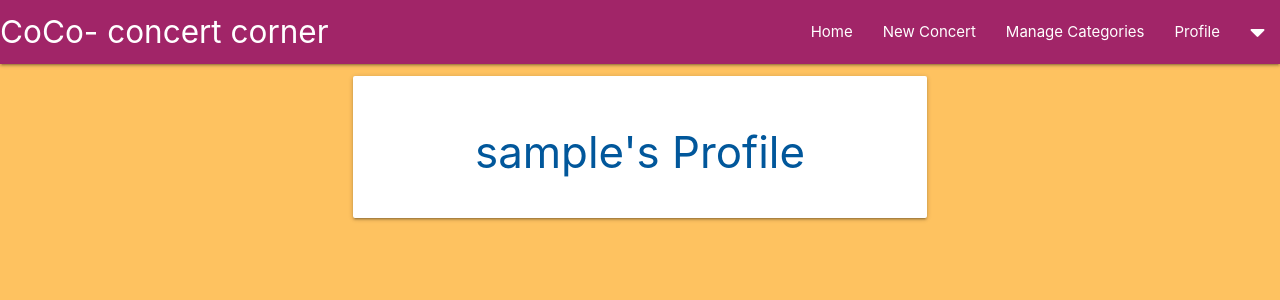
After one commit to komfiGolabi/CoCo-Concert-Corner, a Flask app: page /profile/1 in a window 1280 px wide. The commit adds this page. Shown: the top 300 px of the page. Run offline with Flask 2, Linux system fonts and the light colour scheme; the visitor is signed in with stand-in values (Sample User, id 1); a database or web service that is not in the repository returns one stand-in record (values such as "Sample title"); some libraries are stand-ins or nearby versions.

Commit message:
created a profile page and its functionality

```diff
--- a/app.py
+++ b/app.py
@@ -45,6 +45,7 @@ def register():
         # put the new user into 'session' cookie
         session["user"] = request.form.get("username").lower()
         flash("You have succesfully registered to CoCo!")
+        return redirect(url_for("profile", username=session["user"]))
     return render_template("register.html")
 
 
@@ -60,7 +61,10 @@ def login():
             if check_password_hash(
                 existing_user["password"], request.form.get("password")):
                     session["user"] = request.form.get("username").lower()
-                    flash("Welcome, {}".format(request.form.get("username")))
+                    flash("Welcome, {}".format(
+                        request.form.get("username")))
+                    return redirect(url_for(
+                        "profile", username=session["user"]))
             else:
                 # invalid password match
                 flash("Oops, your password/username is incorrect!")
@@ -71,6 +75,14 @@ def login():
             flash("Oops, your password/username is incorrect!")
             return redirect(url_for("login"))
 
+
+@app.route("/profile/<username>", methods=["GET", "POST"])
+def profile(username):
+    # grab the session user's username from db
+    username = mongo.db.users.find_one(
+        {"username": session["user"]})["username"]
+    return render_template("profile.html", username=username)
+
     return render_template("login.html")
 
 if __name__ == "__main__":
--- a/templates/base.html
+++ b/templates/base.html
@@ -44,7 +44,8 @@
             <li><a href="{{ url_for('get_concerts') }}">Home</a></li>
             <li><a href="#">New Concert</a></li>
             <li><a href="#">Manage Categories</a></li>
-            <li><a href="#">Profile</a></li>
+            <li><a href="{{ url_for('profile', username=session['user']) }}">Profile</a></li>
+
             <!-- Dropdown Trigger -->
             <li><a class="dropdown-trigger" href="#!" data-target="dropdown1"><i class="fas fa-caret-down"></i></a></li>
         </ul>
@@ -54,7 +55,7 @@
                 <ul class="sidenav" id="mobile-demo">
                     <li><h4 class="center-align light-blue-text text-darken 4">CoCo- concert corner</h4></li>
                     <li><a href="{{ url_for('get_concerts') }}">Home</a></li>
-                        <li><a href="#">Profile</a></li>
+                        <li><a href="{{ url_for('profile', username=session['user']) }}">Profile</a></li>
                         <li><a href="#">New Concert</a></li>
                         <li><a href="#">Manage Categories</a></li>
                         <li><a href="#">Log Out</a></li>
--- /dev/null
+++ b/templates/profile.html
@@ -0,0 +1,15 @@
+{% extends "base.html" %}
+{% block content %}
+<div class="row">
+    <div class="col s12 m8 offset-m2">
+        <div class="card-panel">
+            <h3 class="center-align light-blue-text text-darken-4">
+                {{ username }}'s Profile
+            </h3>
+        </div>
+    </div>
+</div>
+
+
+
+{% endblock %}
```
